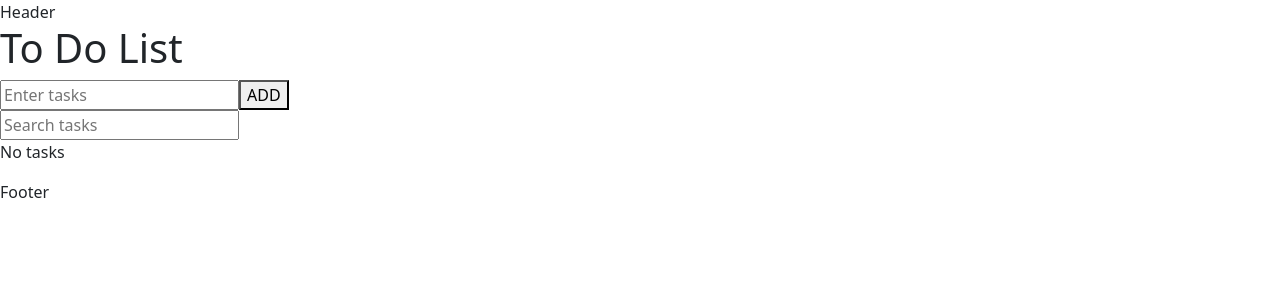
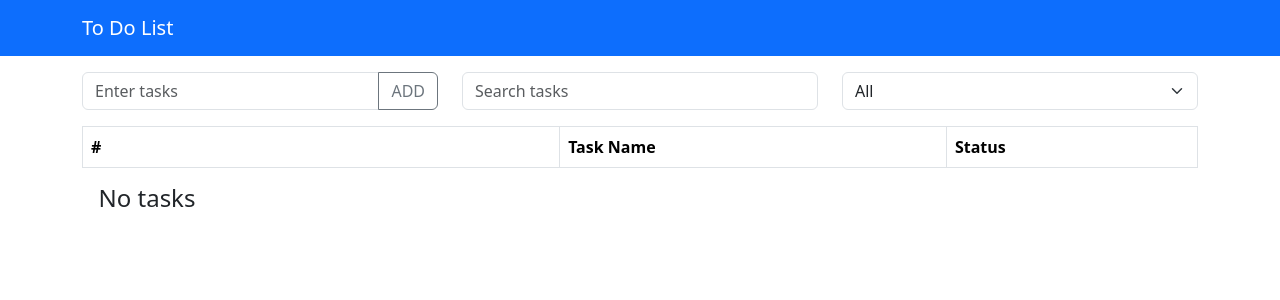
Before and after one commit to Veer19/react-starter, a React (Create React App) app: page / in a window 1280 px wide. Shown: the top 300 px of the page. Built offline with nearby package versions, Linux system fonts and the light colour scheme.

Commit message:
added drop down menu for status

```diff
--- a/src/components/AddTodo.js
+++ b/src/components/AddTodo.js
@@ -1,27 +1,43 @@
 import { useState } from "react";
+import { Form, InputGroup } from "react-bootstrap";
+import Button from "react-bootstrap/Button";
 
 const AddTodo = ({ setTodoList }) => {
-  const [newTodoItem, setNewTodoItem] = useState("");
+  const initTodo = {
+    name: "",
+    status: "Pending",
+  };
+  // const [newTodoText, setNewTodoText] = useState("");
+  const [newTodoItem, setNewTodoITem] = useState(initTodo);
   const handleAddItem = () => {
     setTodoList((prev) => {
-      return [newTodoItem, ...prev];
+      return [{ ...newTodoItem, createdAt: Date.now() }, ...prev];
     });
-    setNewTodoItem("");
+    setNewTodoITem(initTodo);
   };
   return (
     <div>
-      <input
+      <InputGroup className="mb-3">
+        <Form.Control
           placeholder="Enter tasks"
           type="text"
-        value={newTodoItem}
+          value={newTodoItem.name}
           onKeyDown={(event) => {
             if (event.key == "Enter") handleAddItem();
           }}
           onChange={(event) => {
-          setNewTodoItem(event.target.value);
+            setNewTodoITem((prev) => {
+              return {
+                ...prev,
+                name: event.target.value,
+              };
+            });
           }}
-      ></input>
-      <button onClick={handleAddItem}>ADD</button>
+        />
+        <Button variant="outline-secondary" onClick={handleAddItem}>
+          ADD
+        </Button>
+      </InputGroup>
     </div>
   );
 };
--- /dev/null
+++ b/src/components/FilterStatus.js
@@ -0,0 +1,18 @@
+import { useState } from "react";
+import { Form, InputGroup } from "react-bootstrap";
+
+const FilterStatus = ({ searchStatus, setSearchStatus }) => {
+  return (
+    <div>
+      <Form.Select
+        onChange={(event) => setSearchStatus(event.target.value)}
+        aria-label="Default select example"
+      >
+        <option value="All">All</option>
+        <option value="Pending">Pending</option>
+        <option value="Completed">Completed</option>
+      </Form.Select>
+    </div>
+  );
+};
+export default FilterStatus;
--- a/src/components/ListTodo.js
+++ b/src/components/ListTodo.js
@@ -1,24 +1,50 @@
 import { useState } from "react";
+import Table from "react-bootstrap/Table";
+import Container from "react-bootstrap/Container";
 
-const ListTodo = ({ searchItem, todoList }) => {
+const ListTodo = ({ searchItem, todoList, searchStatus }) => {
   const filterTodoList = () => {
-    const filteredList = todoList.filter((item) =>
-      item.toLowerCase().includes(searchItem.toLowerCase())
+    const filteredList = todoList.filter((item) => {
+      if (searchStatus.toLowerCase() == "all") {
+        return item.name.toLowerCase().includes(searchItem.toLowerCase());
+      } else {
+        return (
+          item.name.toLowerCase().includes(searchItem.toLowerCase()) &&
+          item.status.toLowerCase() == searchStatus.toLowerCase()
         );
+      }
+    });
     return filteredList;
   };
 
   return (
     <div>
+      <Table striped bordered hover>
+        <thead>
+          <tr>
+            <th>#</th>
+            <th>Task Name</th>
+            <th>Status</th>
+          </tr>
+        </thead>
+        <tbody>
           {todoList.length == 0 ? (
-        <p>No tasks</p>
+            <h4 className="p-3">No tasks</h4>
           ) : filterTodoList().length == 0 ? (
-        <p>No item found</p>
+            <h4 className="p-3">No Search</h4>
           ) : (
             filterTodoList().map((todoItem, index) => {
-          return <p key={index}>{todoItem}</p>;
+              return (
+                <tr key={index}>
+                  <td>{index + 1}</td>
+                  <td>{todoItem.name}</td>
+                  <td>{todoItem.status}</td>
+                </tr>
+              );
             })
           )}
+        </tbody>
+      </Table>
     </div>
   );
 };
--- a/src/components/SearchTodo.js
+++ b/src/components/SearchTodo.js
@@ -1,16 +1,17 @@
 import { useState } from "react";
+import { Form, InputGroup } from "react-bootstrap";
 
 const SearchTodo = ({ searchItem, setSearchItem }) => {
   return (
     <div>
-      <input
+      <Form.Control
         placeholder="Search tasks"
         type="text"
         value={searchItem}
         onChange={(event) => {
           setSearchItem(event.target.value);
         }}
-      ></input>
+      ></Form.Control>
     </div>
   );
 };
--- a/src/layout/Layout.js
+++ b/src/layout/Layout.js
@@ -1,11 +1,20 @@
 import { Outlet } from "react-router-dom";
+import Container from "react-bootstrap/Container";
+import Navbar from "react-bootstrap/Navbar";
 
 const Layout = () => {
   return (
     <div>
-      <header>Header</header>
-      <Outlet />
-      <footer>Footer</footer>
+      <Navbar bg="primary">
+        <Container>
+          <Navbar.Brand href="/" className="text-white">
+            To Do List
+          </Navbar.Brand>
+        </Container>
+      </Navbar>
+      <Container className="py-3">
+        <Outlet />
+      </Container>
     </div>
   );
 };
--- a/src/views/Dashboard.js
+++ b/src/views/Dashboard.js
@@ -2,15 +2,35 @@ import { useState } from "react";
 import AddTodo from "components/AddTodo";
 import SearchTodo from "components/SearchTodo";
 import ListTodo from "components/ListTodo";
+import FilterStatus from "components/FilterStatus";
+import Row from "react-bootstrap/Row";
+import Col from "react-bootstrap/Col";
+import { Form } from "react-bootstrap";
 const Dashboard = () => {
   const [todoList, setTodoList] = useState([]);
   const [searchItem, setSearchItem] = useState("");
+  const [searchStatus, setSearchStatus] = useState("All");
   return (
     <div>
-      <h1>To Do List</h1>
-      <AddTodo setTodoList={setTodoList}> </AddTodo>
-      <SearchTodo searchItem={searchItem} setSearchItem={setSearchItem}></SearchTodo>
-      <ListTodo searchItem={searchItem} todoList={todoList}></ListTodo>
+      {/* <h1>To Do List</h1> */}
+
+      <Row>
+        <Col>
+          <AddTodo setTodoList={setTodoList}> </AddTodo>
+        </Col>
+        <Col>
+          <SearchTodo searchItem={searchItem} setSearchItem={setSearchItem}></SearchTodo>
+        </Col>
+        <Col>
+          <FilterStatus
+            searchStatus={searchStatus}
+            setSearchStatus={setSearchStatus}
+          ></FilterStatus>
+        </Col>
+      </Row>
+      {/* <AddTodo setTodoList={setTodoList}> </AddTodo>
+      <SearchTodo searchItem={searchItem} setSearchItem={setSearchItem}></SearchTodo> */}
+      <ListTodo searchItem={searchItem} todoList={todoList} searchStatus={searchStatus}></ListTodo>
     </div>
   );
 };
```
Also changed, not shown: src/index.js (+0 -16 lines). Lines whose indentation alone changed are shown as unchanged.
